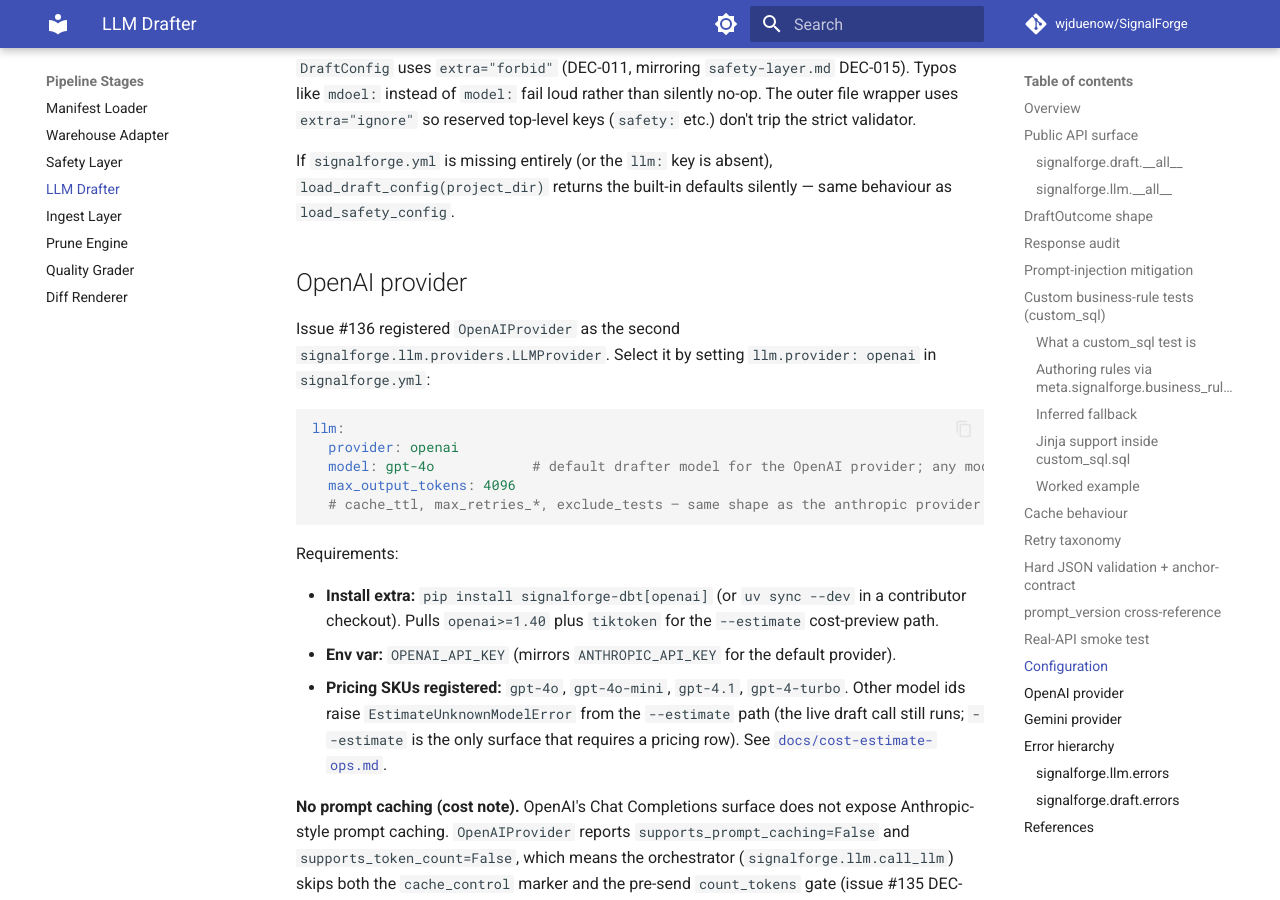
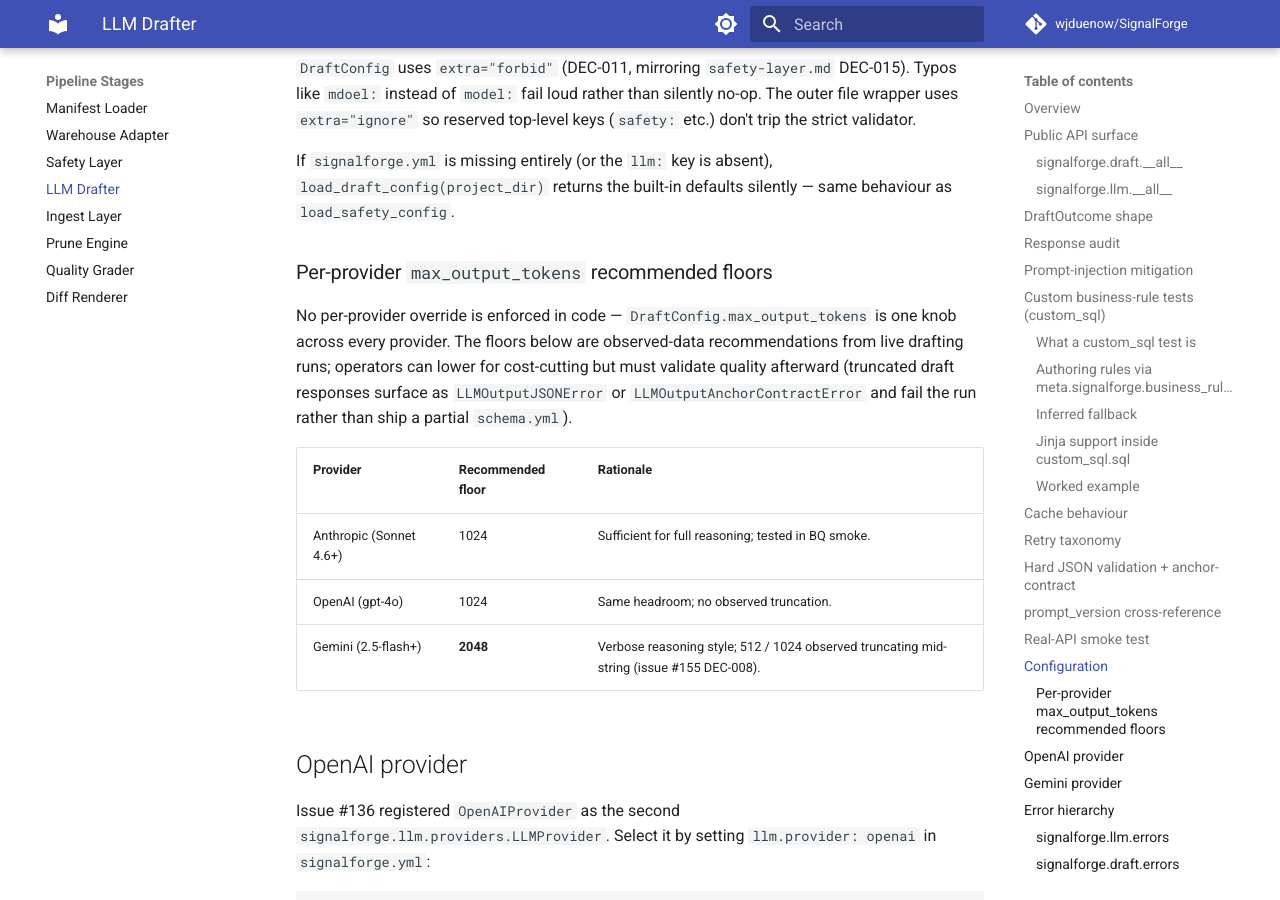
Before and after one commit to wjduenow/SignalForge, an MkDocs documentation site: the page built from docs/draft-ops.md, in a window 1280 px wide and 900 px high, scrolled down 13302 px. Built offline with MkDocs 1.6.1 and Material for MkDocs 9.7.7, drawn with Linux system fonts in a browser that asks for light colours; comment, search, counter and statistics services are not loaded.

Commit message:
bd_1-scaffolding-eu0.4: #155 US-003 — bump Gemini live fixture to 2048 + per-provider max_output_tokens floor docs

```diff
--- a/docs/draft-ops.md
+++ b/docs/draft-ops.md
@@ -579,6 +579,21 @@ If `signalforge.yml` is missing entirely (or the `llm:` key is absent),
 `load_draft_config(project_dir)` returns the built-in defaults
 silently — same behaviour as `load_safety_config`.
 
+### Per-provider `max_output_tokens` recommended floors
+
+No per-provider override is enforced in code — `DraftConfig.max_output_tokens`
+is one knob across every provider. The floors below are observed-data
+recommendations from live drafting runs; operators can lower for cost-cutting
+but must validate quality afterward (truncated draft responses surface as
+`LLMOutputJSONError` or `LLMOutputAnchorContractError` and fail the run rather
+than ship a partial `schema.yml`).
+
+| Provider                 | Recommended floor | Rationale                                                                                  |
+|--------------------------|-------------------|--------------------------------------------------------------------------------------------|
+| Anthropic (Sonnet 4.6+)  | 1024              | Sufficient for full reasoning; tested in BQ smoke.                                         |
+| OpenAI (gpt-4o)          | 1024              | Same headroom; no observed truncation.                                                     |
+| Gemini (2.5-flash+)      | **2048**          | Verbose reasoning style; 512 / 1024 observed truncating mid-string (issue #155 DEC-008).   |
+
 ## OpenAI provider
 
 Issue #136 registered `OpenAIProvider` as the second
```
Also changed, not shown: docs/grade-ops.md (+15 -0 lines), 1 other file.
